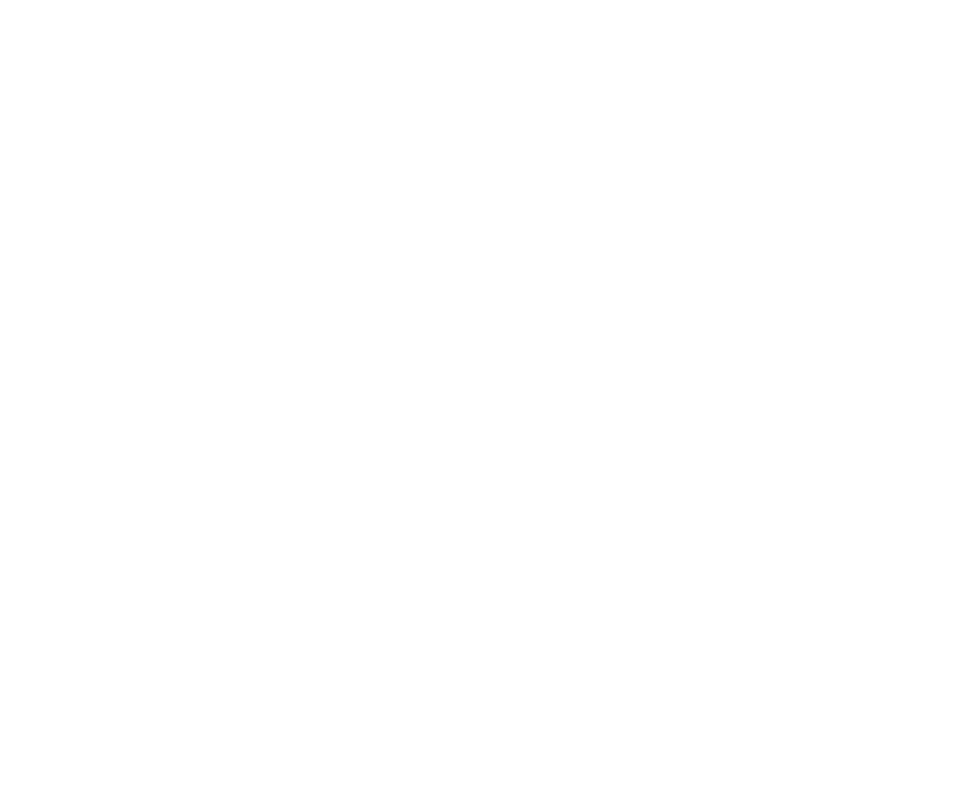
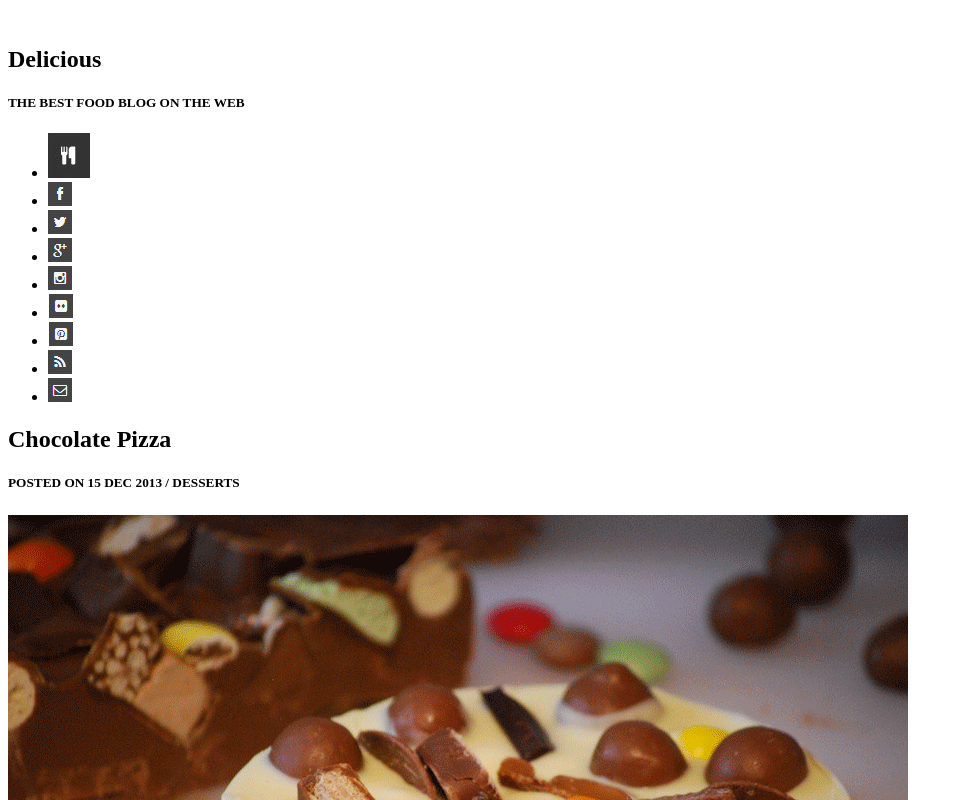
Before and after one commit to AveryPratt/chocolate-pizza, a plain HTML site: page index.html in a window 1280 px wide. Shown: the top 800 px of the page, without its empty margins (0-963 px from the left). Drawn offline with Linux system fonts and the light colour scheme.

Commit message:
created image directory, added header and first part of section

```diff
--- a/index.html
+++ b/index.html
@@ -5,7 +5,34 @@
     <title>Chocolate Pizza</title>
     <link rel="stylesheet" href="./style.css">
   </head>
+
   <body>
+    <header>
+      <img src="" alt="" />
+      <h2>Delicious</h2>
+      <h5>THE BEST FOOD BLOG ON THE WEB</h5>
+      <nav>
+        <ul>
+          <li><img src="img/logo.png" alt="Fork and Knife Logo" /></li>
+          <li><img src="img/fb-icon.png" alt="Facebook Icon" /></li>
+          <li><img src="img/twit-icon.png" alt="Twitter Icon" /></li>
+          <li><img src="img/gp-icon.png" alt="Google Plus Icon" /></li>
+          <li><img src="img/insta-icon.png" alt="Instagram Icon" /></li>
+          <li><img src="img/flic-icon.png" alt="Flic Icon" /></li>
+          <li><img src="img/pint-icon.png" alt="Pinterest Icon" /></li>
+          <li><img src="img/rss-icon.png" alt="RSS Icon" /></li>
+          <li><img src="img/mail-icon.png" alt="Mail Icon" /></li>
+        </ul>
+    </header>
+
+    <section>
+      <h1>Chocolate Pizza</h1>
+      <h5>POSTED ON 15 DEC 2013 / DESSERTS</h5>
+        <img src="img/choco-pizza.png" alt="Chocolate Pizza" />
+        <p></p>
+        <p></p>
+        <p></p>
+    </section>
 
   </body>
 </html>
```
Also changed, not shown: img/choco-pizza.png (added), img/fb-icon.png (added), img/flic-icon.png (added), img/gp-icon.png (added), img/insta-icon.png (added), img/list-bg.png (added), img/logo.png (added), img/mail-icon.png (added), img/pint-icon.png (added), img/print-icon.png (added), img/rss-icon.png (added), img/small-logo.png (added), img/twit-icon.png (added), img/van-pic.png (added), 1 other file.
